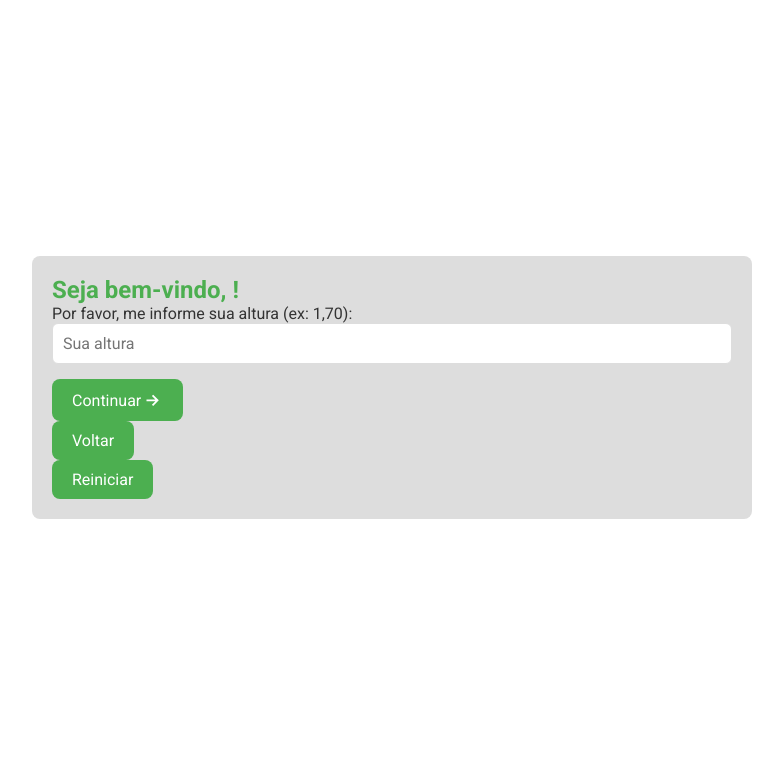
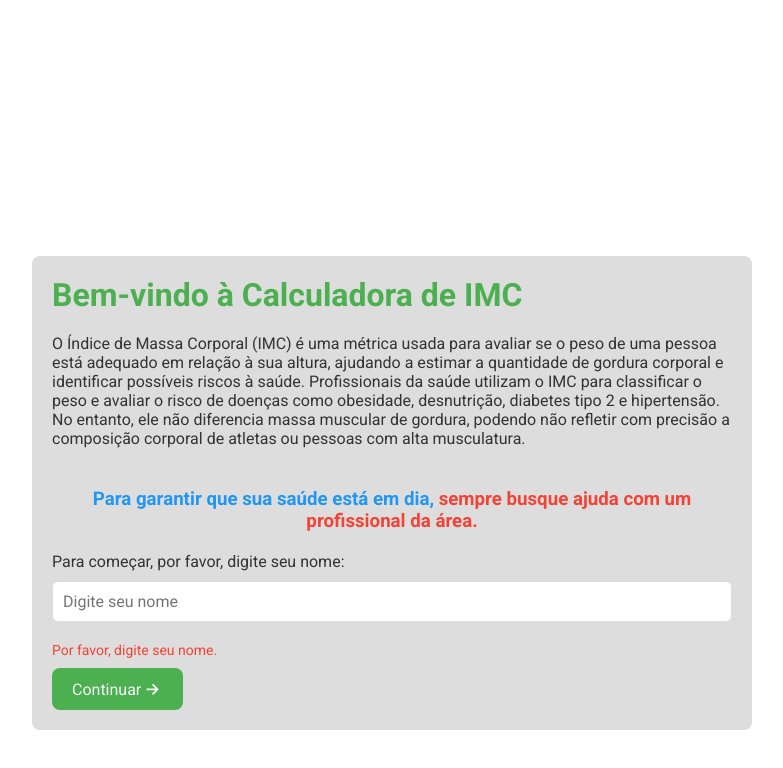
Before and after one commit to ArthWeber/calculadora_IMC-v2, a React (Vite) app: page / in a window 1280 px wide. Both pictures are taken after a click on the button "Continuar". Shown: the top 768 px of the page, without its empty margins (248-1031 px from the left). Built offline with nearby package versions, Linux system fonts and the light colour scheme.

Commit message:
Implementando CSS v1.0

```diff
--- a/package.json
+++ b/package.json
@@ -10,6 +10,7 @@
     "preview": "vite preview"
   },
   "dependencies": {
+    "framer-motion": "^12.0.6",
     "react": "^18.3.1",
     "react-dom": "^18.3.1",
     "react-icons": "^5.4.0"
--- a/src/App.jsx
+++ b/src/App.jsx
@@ -1,83 +1,144 @@
 import { useState } from 'react';
+import { motion, AnimatePresence } from 'framer-motion';
+import { GrFormNextLink, GrFormPreviousLink, GrPowerReset, GrPrint } from "react-icons/gr";
 import Home from './components/Home';
-import { GrFormNextLink } from "react-icons/gr";
 import HeightInput from './components/Inputs/HeightInput';
 import WeightInput from './components/Inputs/WeightInput';
 import Result from './components/Result';
 import './global.css';
 
 function App() {
-  const [step, setStep] = useState(1); // Estado para controlar a etapa do formulário
-  const [username, setUsername] = useState(''); // Estado para armazenar o nome
-  const [height, setHeight] = useState(''); // Estado para armazenar a altura
-  const [weight, setWeight] = useState(''); // Estado para armazenar o peso
+  const [step, setStep] = useState(1);
+  const [username, setUsername] = useState('');
+  const [height, setHeight] = useState('');
+  const [weight, setWeight] = useState('');
+  const [errors, setErrors] = useState({ username: false, height: false, weight: false });
 
+  // Função para avançar com validação
   const handleNextStep = () => {
-    setStep(step + 1); // Avança para o próximo passo
+    if (step === 1 && !username.trim()) {
+      setErrors({ ...errors, username: true });
+      alert('Por favor, digite seu nome.');
+      return;
+    }
+    if (step === 2 && (!height.trim() || isNaN(height) || height <= 0)) {
+      setErrors({ ...errors, height: true });
+      alert('Por favor, informe uma altura válida.');
+      return;
+    }
+    if (step === 3 && (!weight.trim() || isNaN(weight) || weight <= 0)) {
+      setErrors({ ...errors, weight: true });
+      alert('Por favor, informe um peso válido.');
+      return;
+    }
+    setStep(step + 1);
   };
 
-  const handlePreviousStep = () => {
-    setStep(step - 1); // Volta para o passo anterior
-  };
-
+  // Função para reiniciar o formulário
   const handleReset = () => {
-    setStep(1); // Reinicia o formulário
+    setStep(1);
     setUsername('');
     setHeight('');
     setWeight('');
+    setErrors({ username: false, height: false, weight: false });
+  };
+
+  // Função para imprimir o resultado
+  const resultPrint = () => {
+    window.print();
   }
 
-
-
-  const handleSubmit = () => {
-    // Validar os campos e avançar para o resultado
-    if (username && height && weight) {
-      setStep(4); // Exibir resultado
-    } else {
-      alert('Por favor, preencha todos os campos!');
-    }
-  };
-
   return (
-    <div>
+    <div className="container">
+      <AnimatePresence mode="wait">
         {step === 1 && (
-        <div className="container">
+          <motion.div
+            key="step1"
+            initial={{ opacity: 0, x: -50 }}
+            animate={{ opacity: 1, x: 0 }}
+            exit={{ opacity: 0, x: 50 }}
+            transition={{ duration: 0.4 }}
+            className="step"
+          >
             <Home username={username} setUsername={setUsername} />
-          <button onClick={handleNextStep}>Continuar
-            <GrFormNextLink size={22} />
+            {errors.username && <p className="error-text">Por favor, digite seu nome.</p>}
+            <button onClick={handleNextStep}>
+              Continuar <GrFormNextLink size={22} />
             </button>
-        </div>
+          </motion.div>
         )}
 
         {step === 2 && (
-        <div className="container">
+          <motion.div
+            key="step2"
+            initial={{ opacity: 0, x: -50 }}
+            animate={{ opacity: 1, x: 0 }}
+            exit={{ opacity: 0, x: 50 }}
+            transition={{ duration: 0.4 }}
+            className="step"
+          >
             <HeightInput height={height} setHeight={setHeight} username={username} />
-          <button onClick={handleNextStep}>Continuar
-            <GrFormNextLink size={22} />
+            {errors.height && <p className="error-text">Altura é obrigatória e deve ser válida.</p>}
+            <div className="bttn">
+              <button onClick={() => setStep(step - 1)}>
+                <GrFormPreviousLink size={22} />
+                Voltar
               </button>
-          <button onClick={handlePreviousStep}>Voltar</button>
-          <button onClick={handleReset}>Reiniciar</button>
+              <button onClick={handleReset}><GrPowerReset size={22} /></button>
+              <button onClick={handleNextStep}>
+                Continuar <GrFormNextLink size={22} />
+              </button>
             </div>
+          </motion.div>
         )}
 
         {step === 3 && (
-        <div className="container">
+          <motion.div
+            key="step3"
+            initial={{ opacity: 0, x: -50 }}
+            animate={{ opacity: 1, x: 0 }}
+            exit={{ opacity: 0, x: 50 }}
+            transition={{ duration: 0.4 }}
+            className="step"
+          >
             <WeightInput weight={weight} setWeight={setWeight} />
-          <button onClick={handleSubmit}>Mostrar resultado</button>
-          <button onClick={handlePreviousStep}>Voltar</button>
-          <button onClick={handleReset}>Reiniciar</button>
+            {errors.weight && <p className="error-text">Peso é obrigatório e deve ser válido.</p>}
+            <div className="bttn">
+              <button onClick={() => setStep(step - 1)}>
+                <GrFormPreviousLink size={22} />
+                Voltar
+              </button>
+              <button onClick={handleReset}><GrPowerReset size={22} /></button>
+              <button onClick={handleNextStep}>
+                Mostrar resultado
+              </button>
             </div>
+          </motion.div>
         )}
 
         {step === 4 && (
-        <div className="container">
+          <motion.div
+            key="step4"
+            initial={{ opacity: 0, x: -50 }}
+            animate={{ opacity: 1, x: 0 }}
+            exit={{ opacity: 0, x: 50 }}
+            transition={{ duration: 0.4 }}
+            className="step"
+          >
             <Result username={username} height={height} weight={weight} />
-          <button onClick={handlePreviousStep}>Voltar</button>
-          <button onClick={handleReset}>Reiniciar</button>
+            <div className="bttn">
+              <button onClick={() => setStep(step - 1)}>
+                <GrFormPreviousLink size={22} />
+                Voltar
+              </button>
+              <button onClick={handleReset}><GrPowerReset size={22} /></button>
+              <button className='printBttn' onClick={resultPrint}><GrPrint size={22} /></button>
             </div>
+          </motion.div>
         )}
+      </AnimatePresence>
     </div>
-  )
+  );
 }
 
-export default App
+export default App;
--- /dev/null
+++ b/src/components/Home/Home.module.css
@@ -0,0 +1,17 @@
+h1, h2, h3 {
+    margin-bottom: 20px;
+}
+
+p {
+    margin-bottom: 10px;
+}
+
+h3 {
+    margin-top: 40px;
+    text-align: center;
+    color: var(--secondary-color);
+}
+
+span {
+    color: var(--error-color);
+}
--- a/src/components/Home/index.jsx
+++ b/src/components/Home/index.jsx
@@ -1,12 +1,27 @@
 import React from "react";
+import './Home.module.css';
+import '../../global.css';
 
 function Home({ username, setUsername }) {
 
     return (
-        <div>
+        <div className="home">
             <h1>Bem-vindo à Calculadora de IMC</h1>
-            <p>O Índice de Massa Corporal (IMC) é uma medida para avaliar se uma pessoa está no peso ideal para sua altura.</p>
-            <p>Para começar, digite seu nome:</p>
+            <p>O Índice de Massa Corporal (IMC) é uma métrica usada para avaliar
+                se o peso de uma pessoa está adequado em relação à sua altura,
+                ajudando a estimar a quantidade de gordura corporal e identificar
+                possíveis riscos à saúde. Profissionais da saúde utilizam o IMC
+                para classificar o peso e avaliar o risco de doenças como obesidade,
+                desnutrição, diabetes tipo 2 e hipertensão. No entanto, ele não
+                diferencia massa muscular de gordura, podendo não refletir com
+                precisão a composição corporal de atletas ou pessoas com alta
+                musculatura.
+            </p>
+            <h3> Para garantir que sua saúde está em dia,
+                <span> sempre busque ajuda com um profissional da área.</span>
+            </h3>
+
+            <p>Para começar, por favor, digite seu nome:</p>
             <input
                 type="text"
                 value={username}
--- /dev/null
+++ b/src/components/Inputs/HeightInput/Height.module.css
@@ -0,0 +1,7 @@
+h2 {
+    margin-bottom: 20px;
+}
+
+h2 span {
+    color: var(--secondary-color);
+}
--- a/src/components/Inputs/HeightInput/index.jsx
+++ b/src/components/Inputs/HeightInput/index.jsx
@@ -1,4 +1,6 @@
 import React from 'react';
+import './height.module.css';
+import '../../../global.css';
 
 const HeightInput = ({ height, setHeight, username }) => {
 
@@ -8,8 +10,8 @@ const HeightInput = ({ height, setHeight, username }) => {
     };
 
     return (
-        <div>
-            <h2>Seja bem-vindo, {username}!</h2>
+        <div className='height'>
+            <h2>Seja bem-vindo, <span>{username}</span>!</h2>
             <p>Por favor, me informe sua altura (ex: 1,70):</p>
             <input type="text"
                 value={height}
--- /dev/null
+++ b/src/components/Result/Result.module.css
@@ -0,0 +1,3 @@
+.result button{
+    background-color: red;
+}
--- a/src/components/Result/index.jsx
+++ b/src/components/Result/index.jsx
@@ -1,4 +1,6 @@
 import React from 'react';
+import './Result.module.css';
+import '../../global.css';
 
 const Result = ({ username, height, weight }) => {
     const calculateIMC = () => {
@@ -12,12 +14,8 @@ const Result = ({ username, height, weight }) => {
         imc >= 18.5 && imc < 24.9 ? 'Peso normal' :
             imc >= 25 && imc < 29.9 ? 'Sobrepeso' : 'Obesidade';
 
-    const resultPrint = () => {
-        window.print();
-    }
-
     return (
-        <div>
+        <div className='result'>
             <h2>Resultado do IMC</h2>
             <p>Olá, {username}!</p>
             <p>Com base nas informações fornecidas:</p>
@@ -30,7 +28,6 @@ const Result = ({ username, height, weight }) => {
             <p>
                 Lembre-se: o IMC é uma estimativa. Para avaliar melhor sua saúde, consulte um profissional de saúde!
             </p>
-            <button onClick={resultPrint}>Imprimir</button>
         </div>
     )
 }
--- a/src/global.css
+++ b/src/global.css
@@ -3,6 +3,7 @@
     padding: 0;
     box-sizing: border-box;
     font-family: 'Roboto', sans-serif;
+    list-style: none;
 }
 
 body {
@@ -17,7 +18,8 @@ body {
     --background-color: #FFFFFF; /* Fundo claro */
     --secondary-background-color: #dddddd; /* Fundo secundário */
     --text-color: #333333; /* Texto principal */
-    --text-secondary-color: #666666; /* Texto secundário */
+    --text-secondary-color: #f5f5f5; /* Texto secundário */
+    --error-color: #F44336; /* Vermelho */
 }
 
 .container {
@@ -28,11 +30,25 @@ body {
     border-radius: 8px;
 }
 
+.step {
+    width: 100%;
+}
+
 /* Botões */
+.bttn {
+    display: flex;
+    margin-top: 20px;
+    gap: 10px;
+}
+
+.printBttn {
+    background-color: var(--secondary-color);
+}
+
 button {
     display: flex;
     background-color: var(--primary-color);
-    color: white;
+    color: var(--text-secondary-color);
     border: none;
     border-radius: 8px;
     padding: 10px 20px;
@@ -65,3 +81,10 @@ input:focus {
 h1, h2, h3 {
     color: var(--primary-color);
 }
+
+/* Texto de erro */
+.error-text {
+    color: var(--error-color);
+    font-size: 14px;
+    margin-top: 5px;
+}
```
Also changed, not shown: src/components/Home/Home.css (deleted), 1 other file (tests, documents, lock files or other folders). Lines whose indentation alone changed are shown as unchanged.
